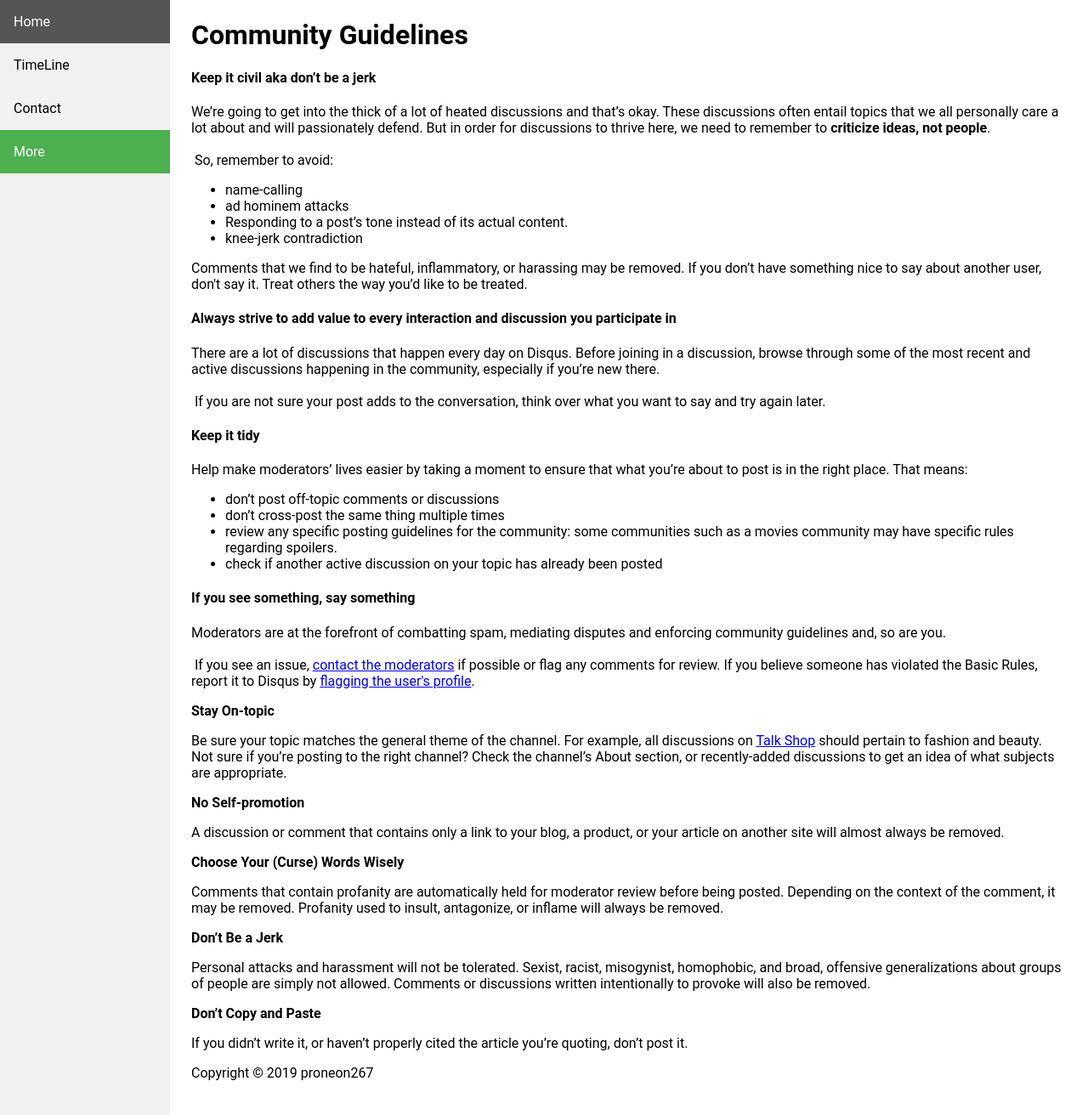
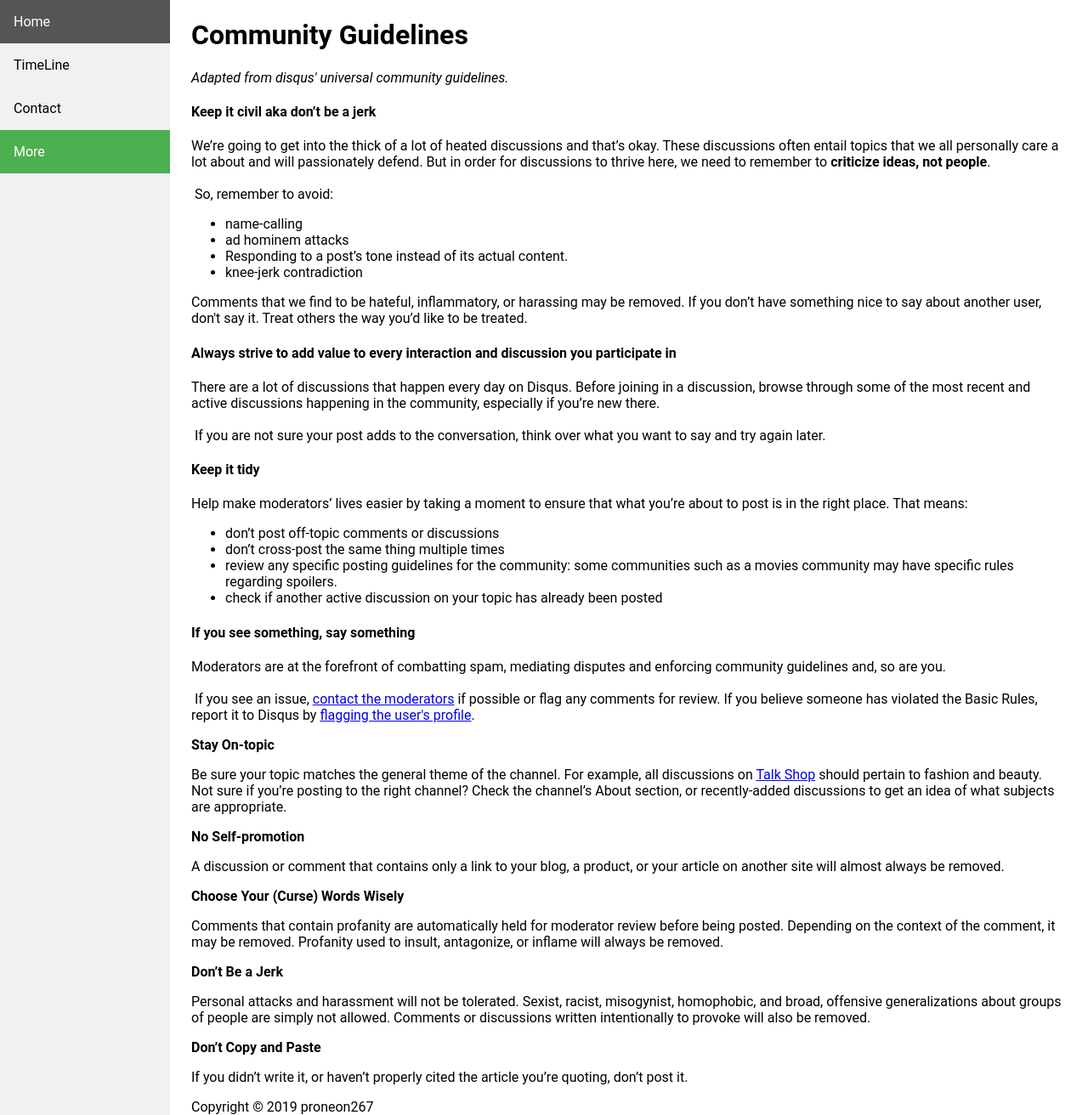
Before and after one commit to proneon267/proneon267.github.io, a Jekyll site: the page built from more/guidelines.html, in a window 1280 px wide and 1312 px high. Shown: the whole window at 85% size. Built offline with Jekyll 4.4.1, drawn with Linux system fonts in a browser that asks for light colours.

Commit message:
Update guidelines.html

```diff
--- a/more/guidelines.html
+++ b/more/guidelines.html
@@ -4,6 +4,7 @@ morestatus: active
 title: Community Guidelines
 ---
 <h1> {{ page.title }} </h1>
+<i>Adapted from disqus' universal community guidelines.</i>
 <h4>Keep it civil aka don’t be a jerk</h4>
 <p>We’re going to get into the thick of a lot of heated discussions and that’s okay. These discussions often entail topics that we all personally care a lot about and will passionately defend. But in order for discussions to thrive here, we need to remember to <b>criticize ideas, not people</b>. <br>&nbsp;<br>&nbsp;So, remember to avoid:</p>
 <ul>
```
